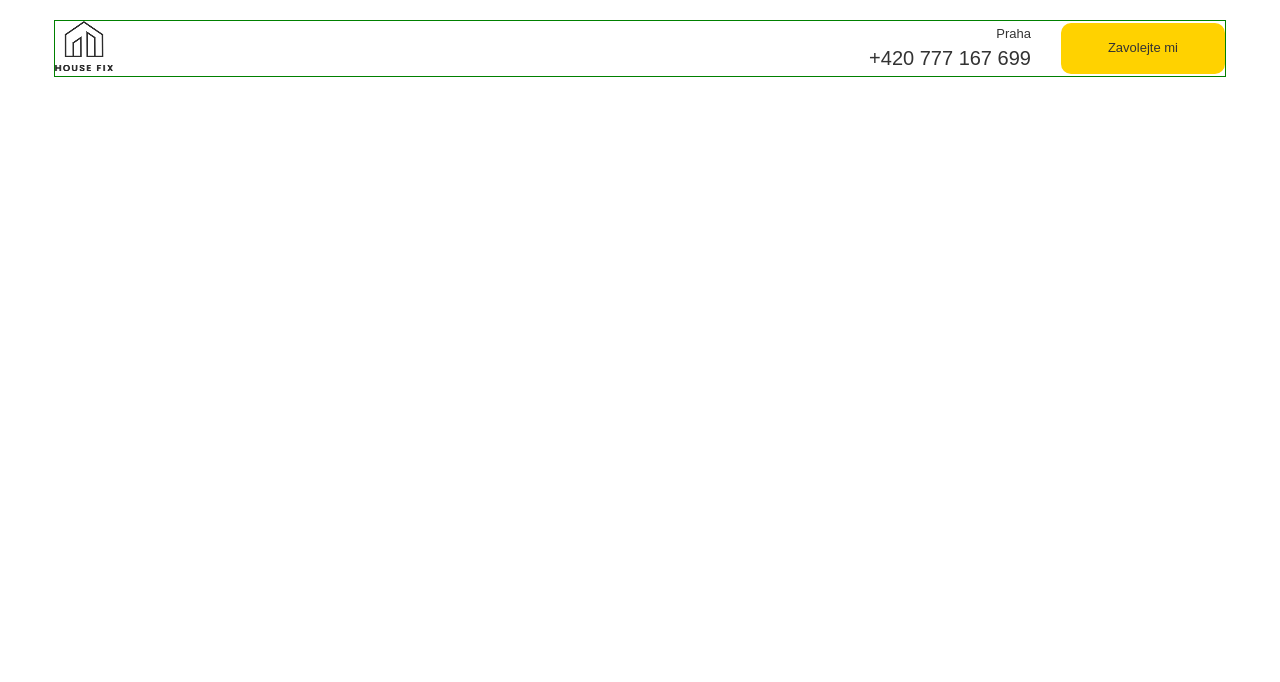
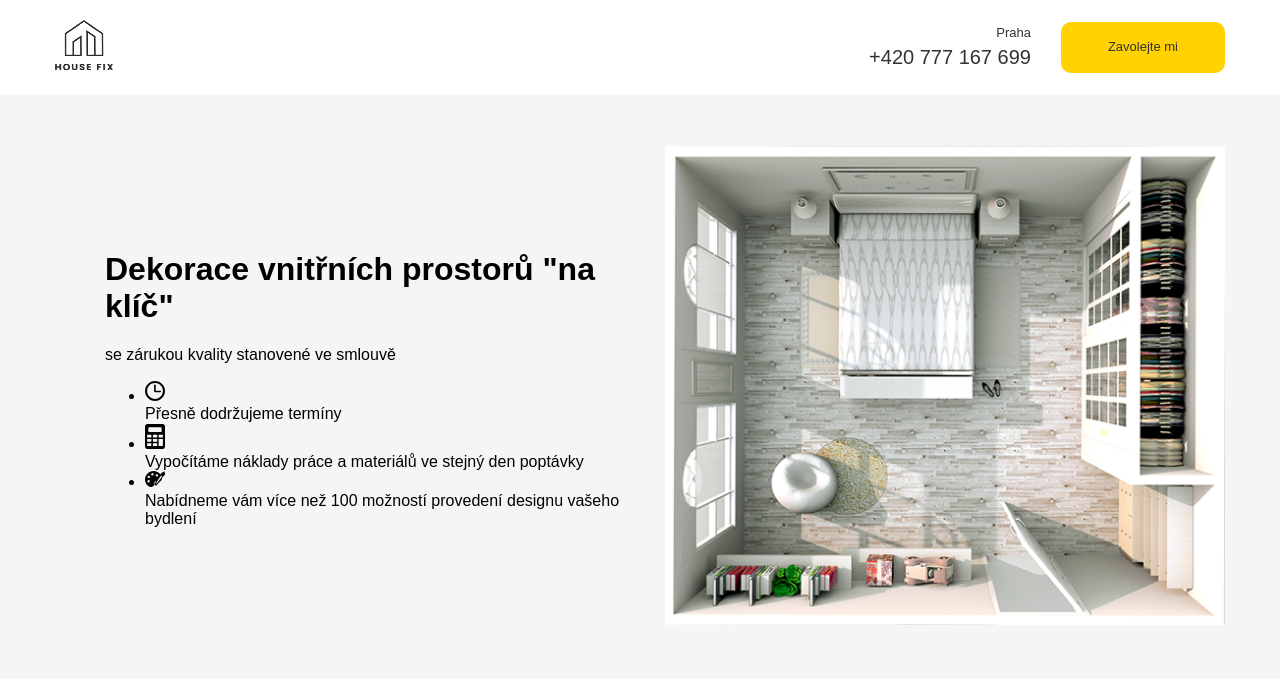
Before and after one commit to moomo1976/build, a website: page src/index.html in a window 1280 px wide. Drawn offline with Linux system fonts and the light colour scheme.

Commit message:
Pokracovani sekce - rozpracovani

```diff
--- a/src/index.html
+++ b/src/index.html
@@ -25,5 +25,52 @@
             </div>
         </div>
     </header>
+
+    <main>
+        <section class="main">
+            <div class="container">
+                <div class="main-block">
+
+                    <div class="main-text">
+                        <h1 class="main-text__title">Dekorace vnitřních prostorů "na klíč"</h1>
+                        <span class="main-text__subtitle">se zárukou kvality stanovené ve smlouvě</span>
+
+                        <ul class="main-list">
+                            <li class="main-list__item">
+                                <div class="main-list__image">
+                                    <img src="img/clock.png" alt="Hodiny">
+                                </div>
+                                <span class="main-list__text">Přesně dodržujeme termíny</span>
+                            </li>
+
+                            <li class="main-list__item">
+                                <div class="main-list__image">
+                                    <img src="img/calculator.png" alt="Kalkulačka">
+                                </div>
+                                <span class="main-list__text">Vypočítáme náklady práce a materiálů ve stejný den poptávky</span>
+                            </li>
+
+                            <li class="main-list__item">
+                                <div class="main-list__image">
+                                    <img src="img/paint-board.png" alt="Paleta barev">
+                                </div>
+                                <span class="main-list__text">Nabídneme vám více než 100 možností provedení designu vašeho bydlení</span>
+                            </li>
+
+                        </ul>
+                    </div>
+                    <div class="main-image">
+                        <img src="img/main-image.png" alt="Uspořádání bytu">
+                    </div>
+                </div>
+            </div>
+        </section>
+    </main>
+
+
+
+
+
+
 </body>
 </html>
--- a/src/sass/_vars.sass
+++ b/src/sass/_vars.sass
@@ -1,7 +1,11 @@
+
+// Testing 4ME
+$test-border: 1px solid green
 
 // COLORS
 $accent: #333333
 $buttons: #ffd200
+$grey: #f5f5f5
 
 // BUTTONS
 $btn-radius: 10px
--- a/src/sass/style.sass
+++ b/src/sass/style.sass
@@ -10,8 +10,7 @@ img
     max-width: 1170px
     width: 96%
     margin: auto
-    border: 1px solid green
-
+    // border: $test-border
 .button
     background-color: $buttons
     color: $accent
@@ -50,3 +49,15 @@ img
         border-radius: $btn-radius
         margin-left: 30px
         font-size: 13px
+
+
+
+    // Section main
+.main
+    background-color: $grey
+    &-block
+        display: flex
+        align-items: center
+        padding: 50px
+    &-image
+        margin-right: -50px
```
Also changed, not shown: package.json (added, +21 -0 lines), src/css/style.css, 1 other file.
